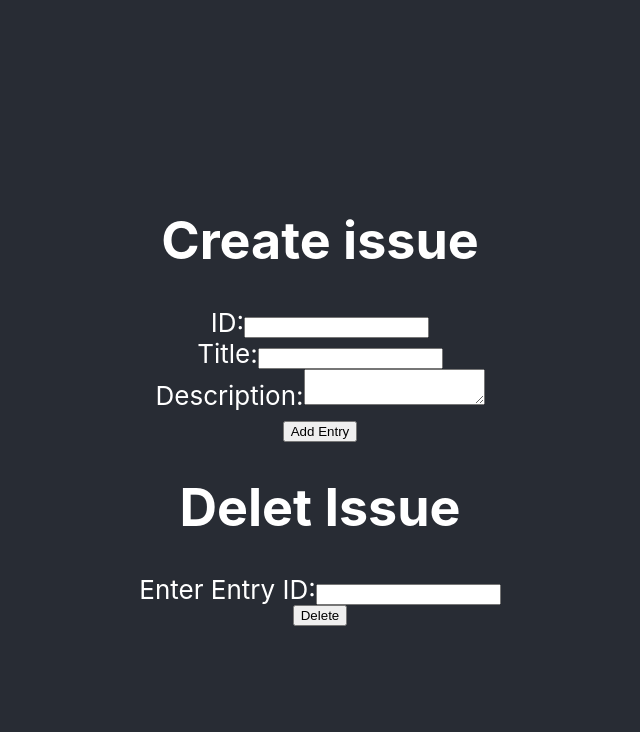
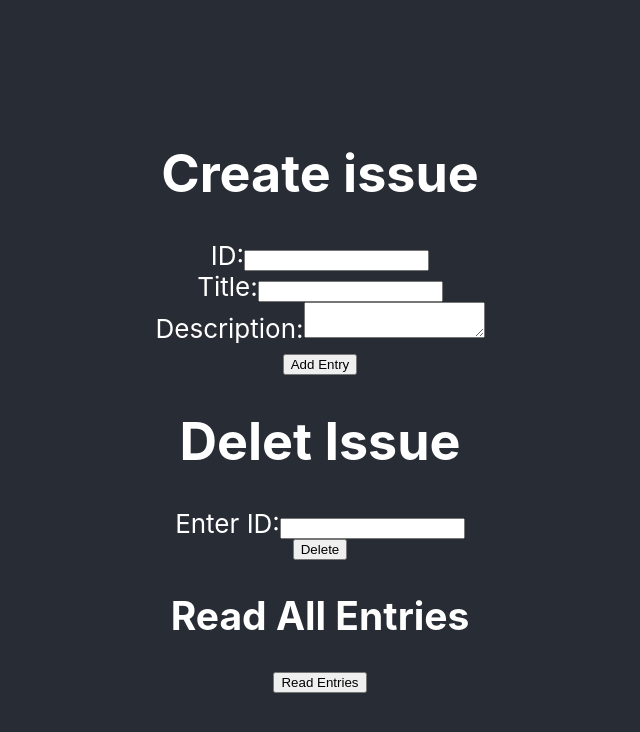
Before and after one commit to vinaykangralkar/sitemate-challenge, a React (Create React App) app: page / in a window 1280 px wide. Shown: the top 732 px of the page, without its empty margins (320-960 px from the left). Built offline with nearby package versions, Linux system fonts and the light colour scheme.

Commit message:
read all api

```diff
--- a/express-server/server.js
+++ b/express-server/server.js
@@ -22,7 +22,8 @@ app.post('/create', (req, res) => {
 });
 
 // Endpoint for reading all entries
-app.get('/entries', (req, res) => {
+app.get('/read', (req, res) => {
+  console.log('All entries: ',entries)
   res.json(entries);
 });
 
@@ -46,7 +47,6 @@ app.delete('/delete/:id', (req, res) => {
   res.json({ message: 'Entry deleted successfully' });
 });
 
-// Start the server
 app.listen(PORT, () => {
   console.log(`Server is running on http://localhost:${PORT}`);
 });
--- a/src/App.js
+++ b/src/App.js
@@ -31,6 +31,10 @@ function App() {
     apiService.deleteItem(entryId)
   }
 
+  const handleReadEntries = () => {
+    apiService.readItems()
+  };
+
 
   return (
     <div className="App">
@@ -59,7 +63,7 @@ function App() {
       {/* <button>Delete</button>
       <input type="text" onChange={(e) => setEntryId(e.target.value)} value={entryId}/> */}
       <label>
-        Enter Entry ID:
+        Enter ID:
         <input
           type="text"
           value={entryId}
@@ -68,6 +72,9 @@ function App() {
       </label>
       <button onClick={handleDelete}>Delete</button>
 
+      <h2>Read All Entries</h2>
+      <button onClick={handleReadEntries}>Read Entries</button>
+
       </header>
     </div>
   );
```
